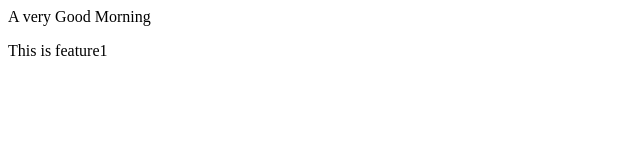
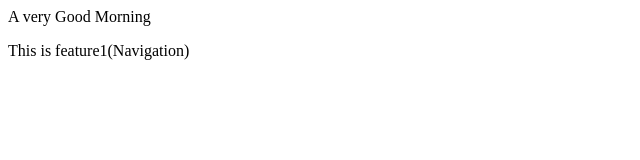
Before and after one commit to Harsh266-Git/localrepo, a plain HTML site: page index.html in a window 1280 px wide. Shown: the full height of the page, 0-640 px from the left. Drawn offline with Linux system fonts and the light colour scheme.

Commit message:
addNavigation

```diff
--- a/index.html
+++ b/index.html
@@ -1,2 +1,2 @@
 <p>A very Good Morning</p>
-<p>This is feature1</p>
+<p>This is feature1(Navigation)</p>
```
